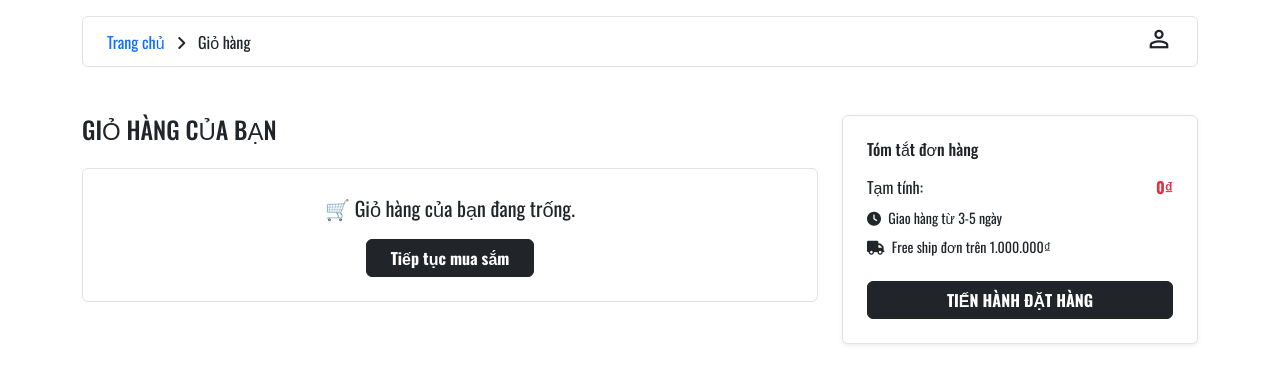
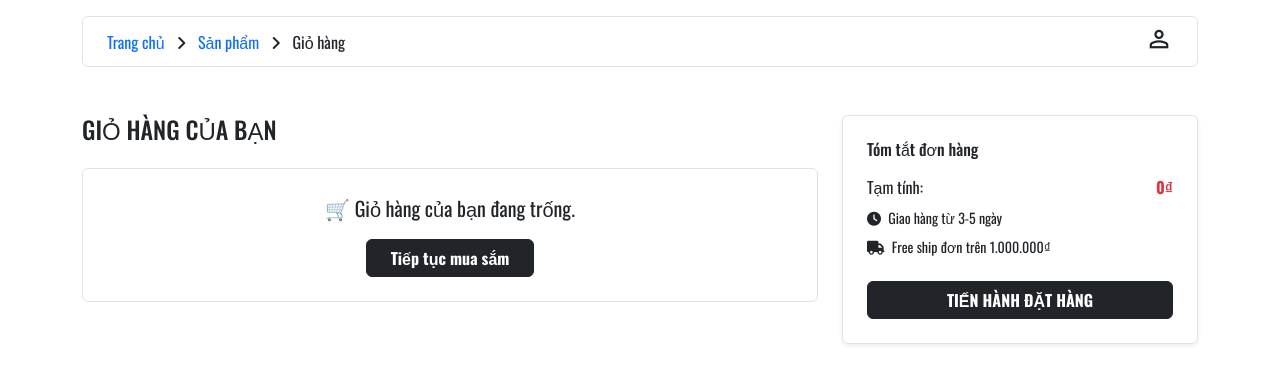
Before and after one commit to vinh047/Webbanquanao, a PHP site: page /layout/cart.php in a window 1280 px wide. Shown: the top 384 px of the page. Run offline with PHP 8.4, Linux system fonts and the light colour scheme.

Commit message:
update cartttttt

```diff
--- a/assets/js/cart.js
+++ b/assets/js/cart.js
@@ -57,6 +57,8 @@ document.addEventListener("DOMContentLoaded", function () {
 
 // Xoá sản phẩm
 function removeItem(index) {
+  const confirmDelete = confirm("Bạn có chắc chắn muốn xoá sản phẩm này khỏi giỏ hàng?");
+  if (!confirmDelete) return;
   const cart = JSON.parse(localStorage.getItem("cart")) || [];
   cart.splice(index, 1);
   localStorage.setItem("cart", JSON.stringify(cart));
--- a/layout/cart.php
+++ b/layout/cart.php
@@ -23,8 +23,14 @@ echo '
         <div class="border rounded py-2 px-4 d-flex align-items-center">
             <div class="me-auto">
                 <p class="mb-0">
-                    <a href="../index.php" class="text-decoration-none link-primary aHover">
+                    <a href="/Webbanquanao/" class="text-decoration-none link-primary aHover">
                         Trang chủ
+                    </a>
+                    <span class="mx-2">
+                        <i class="fa-solid fa-angle-right"></i>
+                    </span>
+                     <a href="/Webbanquanao/layout/product.php" class="text-decoration-none link-primary aHover">
+                        Sản phẩm
                     </a>
                     <span class="mx-2"><i class="fa-solid fa-angle-right"></i></span>
                     <span class="text-dark">Giỏ hàng</span>
```
Also changed, not shown: assets/css/cart.css (indentation only). Lines whose indentation alone changed are shown as unchanged.
